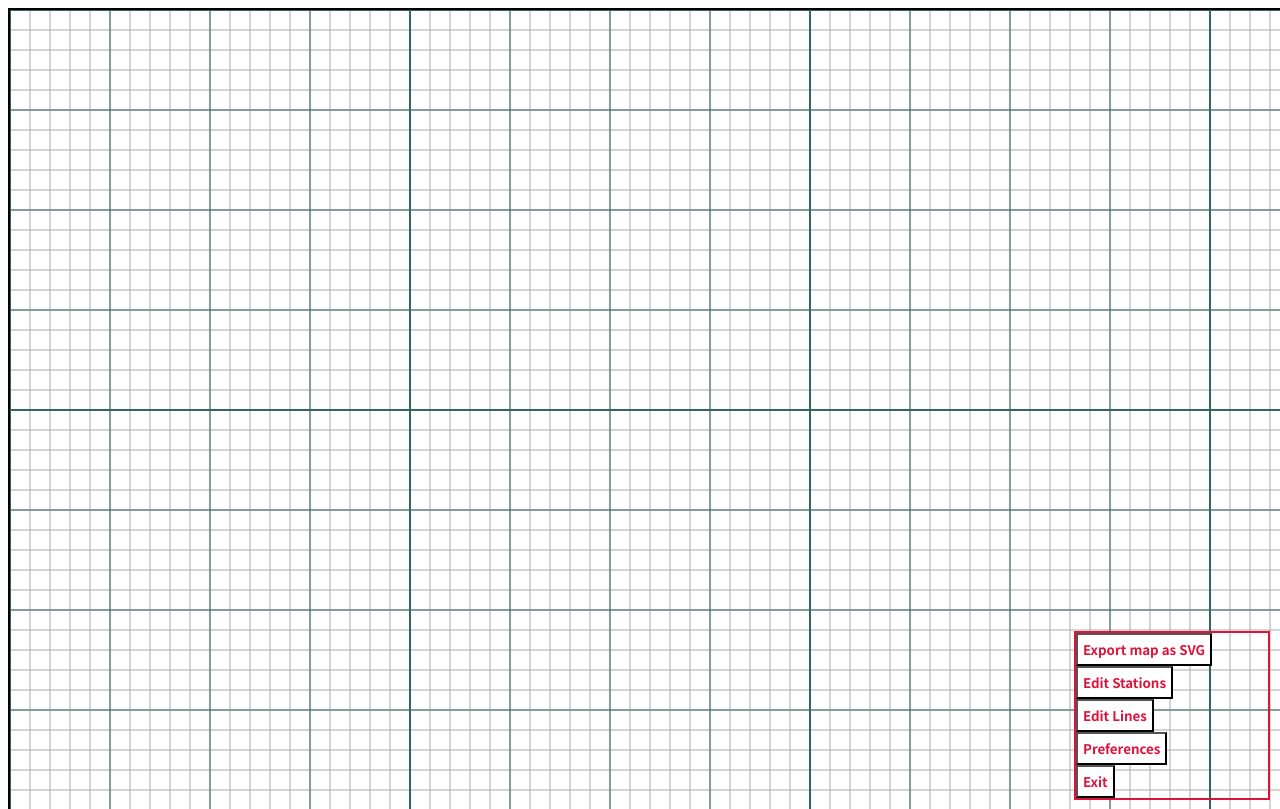
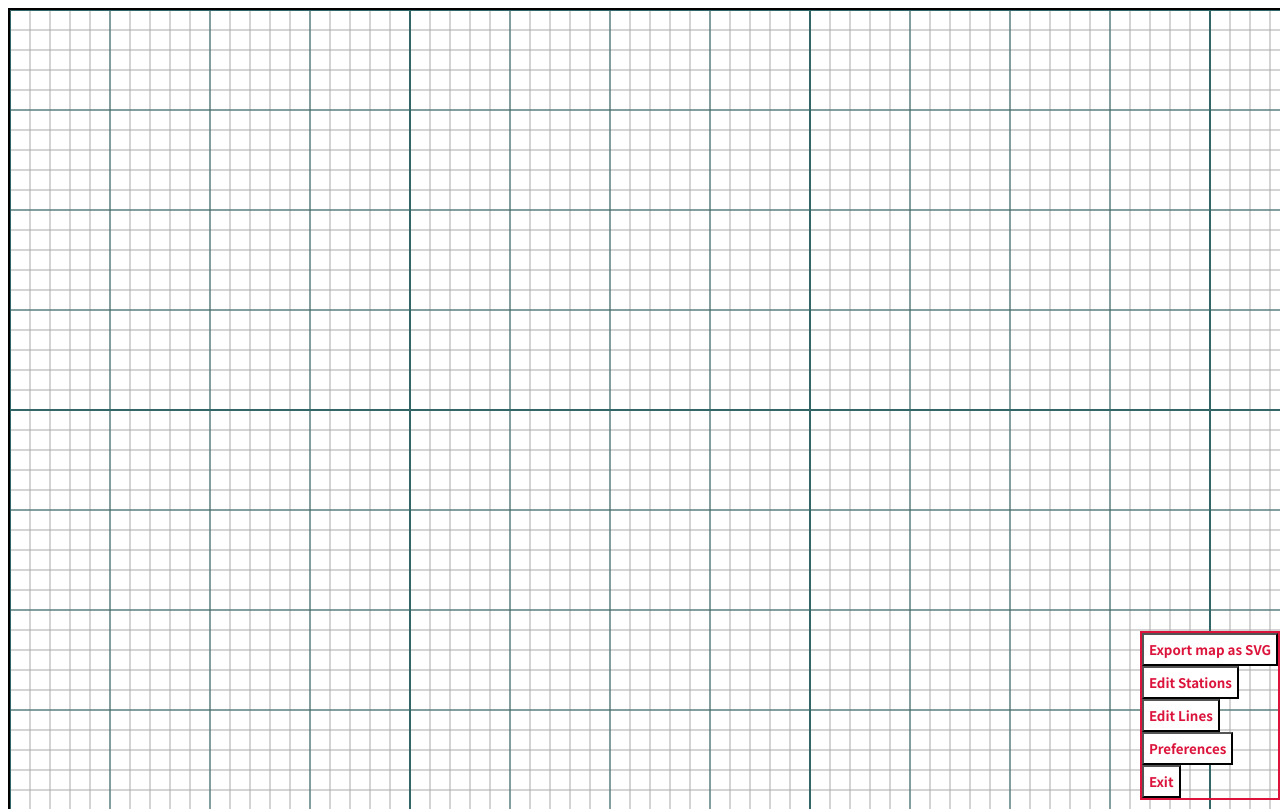
Before and after one commit to RGG200/TransportMapMaker, a plain HTML site: page index.html in a window 1280 px wide. Shown: the top 809 px of the page. Drawn offline with Linux system fonts and the light colour scheme.

Commit message:
Update styles.css

```diff
--- a/css/styles.css
+++ b/css/styles.css
@@ -36,9 +36,10 @@ html body{
 #options{
     text-decoration: none;
     position: fixed;
-    right: 10px;
+    right: 0px;
     bottom: 0px;
-    width: 15%;
+    width:auto;
+    max-width: 20%;
     height: auto;
     font-size: 1.5em;
     text-align: center;
```
